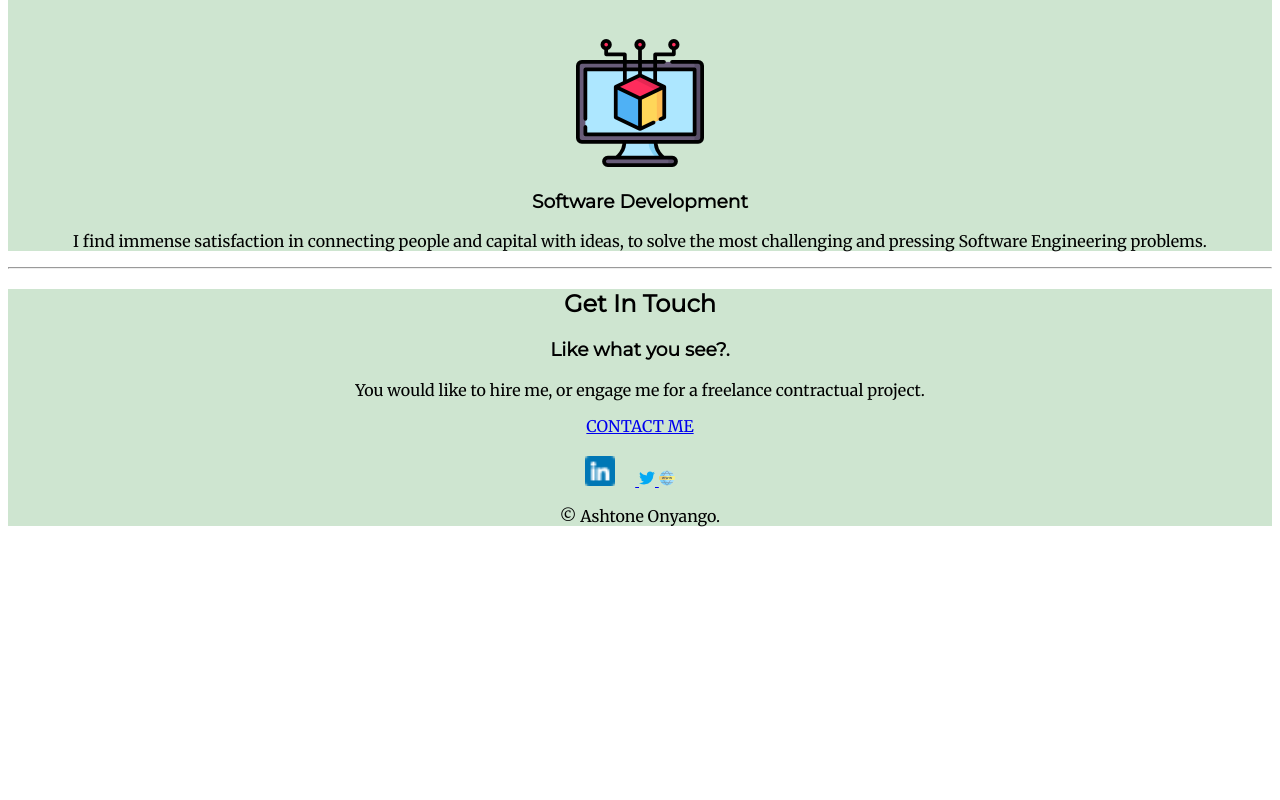
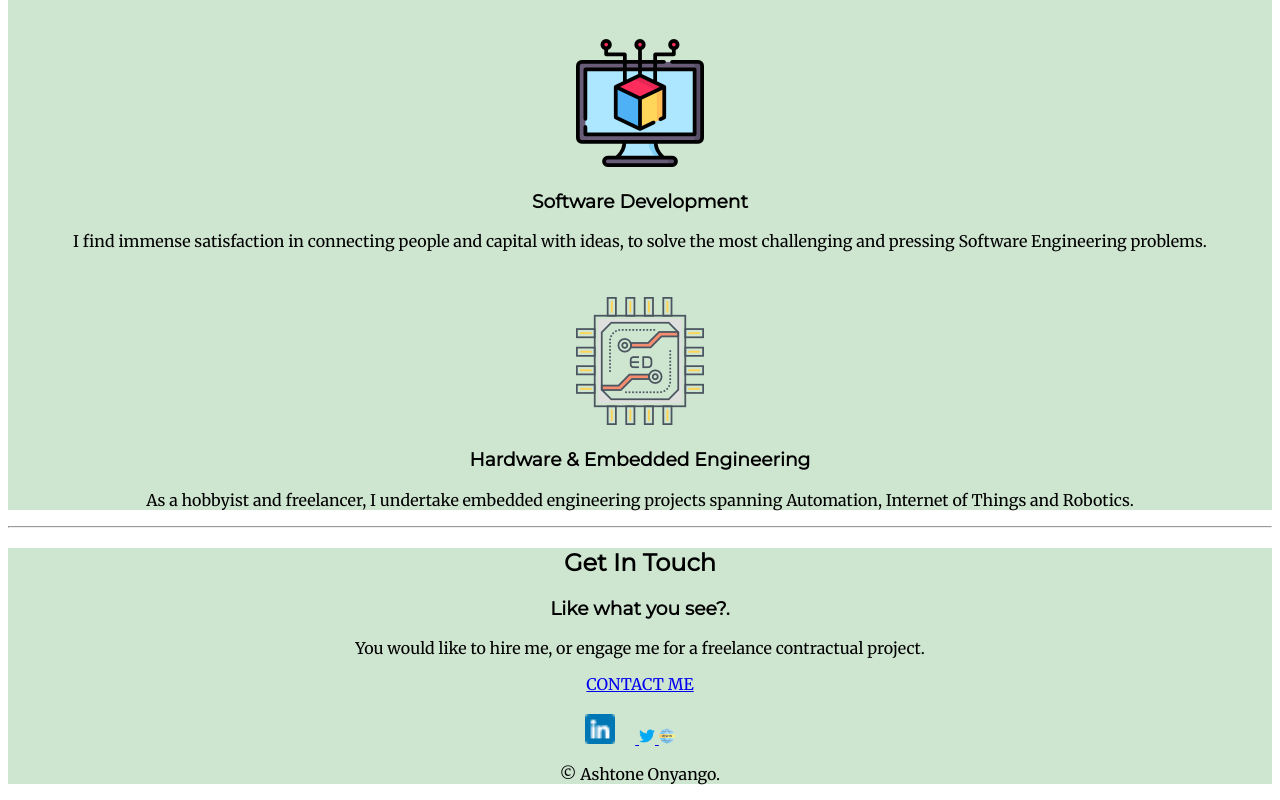
Before and after one commit to ASHTONEONYANGO/my-portfolio, a plain HTML site: page index.html in a window 1280 px wide. Shown: the part 1154-1954 px from the top of the page. Before the commit the page ends 1696 px from the top, so only its background shows below. Drawn offline with Linux system fonts and the light colour scheme.

Commit message:
Update index.html

```diff
--- a/index.html
+++ b/index.html
@@ -39,7 +39,12 @@
       <h3>Software Development</h3>
       <p>I find immense satisfaction in connecting people and capital with ideas, to solve the most challenging and pressing Software Engineering problems.</p>
     </div>
-  </div>
+    <div class="skill-row">
+      <img class="hardware" src="images/chip.png" alt="embedded engineering image">
+      <h3>Hardware & Embedded Engineering</h3>
+      <p>As a hobbyist and freelancer, I undertake embedded engineering projects spanning Automation, Internet of Things and Robotics.</p>
+     </div>
+    </div>
   <hr>
   <div class="contact-me">
     <h2>Get In Touch</h2>
```
